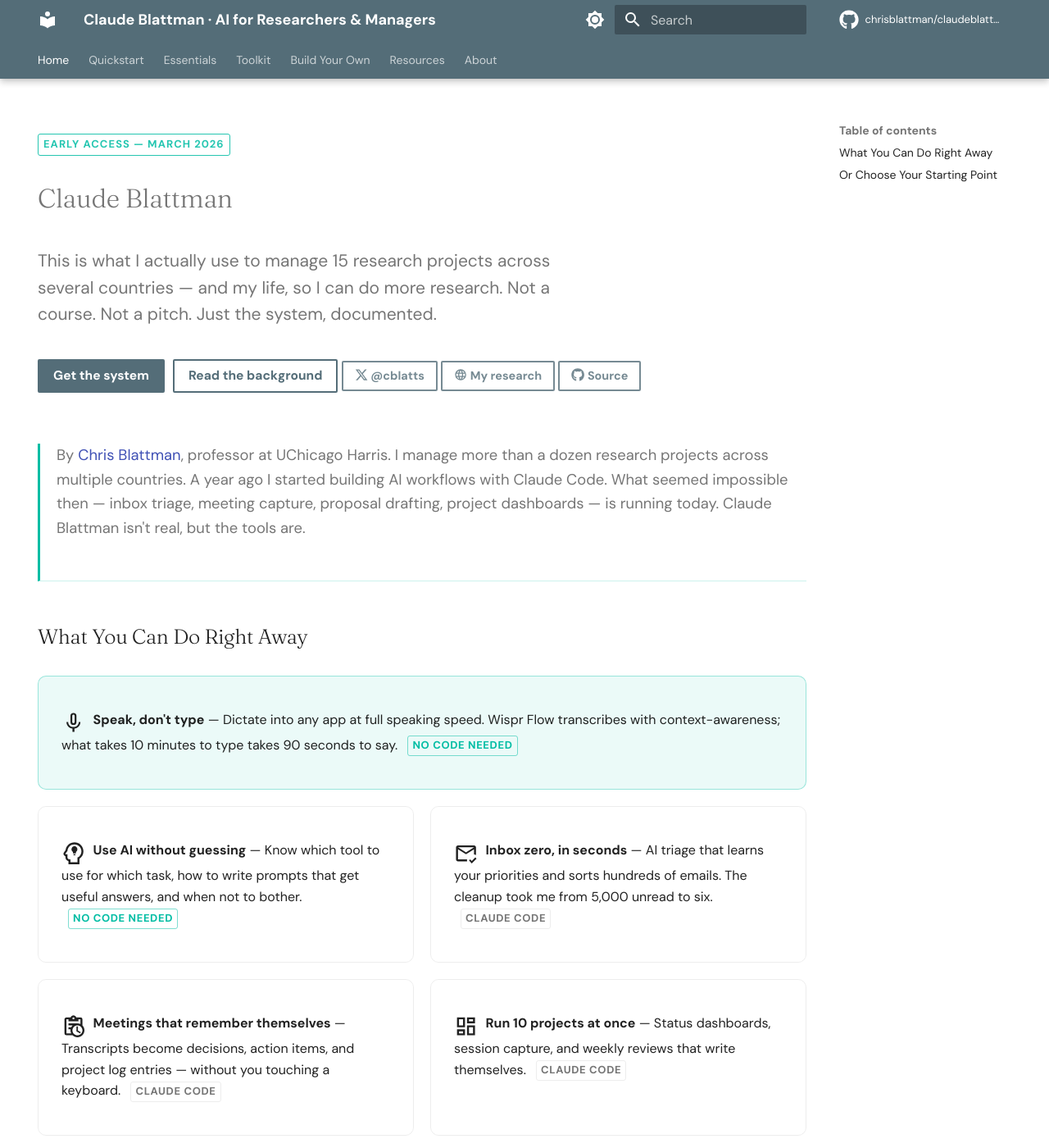
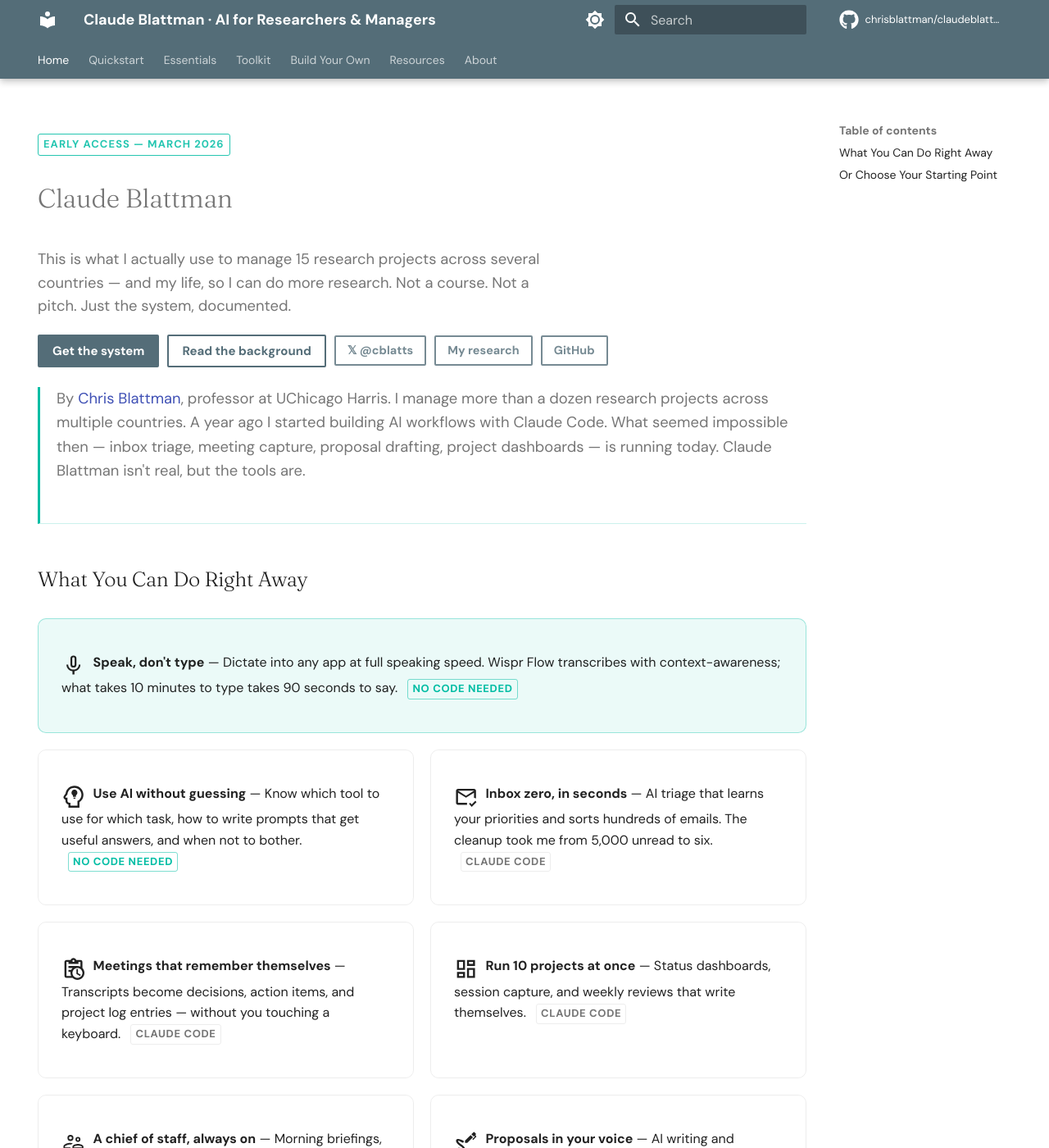
Before and after one commit to XiongfeiLi6/claudeblattman, an MkDocs documentation site: the page built from docs/index.md, in a window 1280 px wide and 1400 px high. Shown: the whole window at 82% size. Built offline with MkDocs 1.6.1 and Material for MkDocs 9.7.7, drawn with Linux system fonts in a browser that asks for light colours; comment, search, counter and statistics services are not loaded.

Commit message:
Fix hero pitch size and button layout on live site
CSS specificity fix: use .md-typeset .hero-pitch with !important to
override Material theme defaults. Merge CTA and social buttons into
single flex row using raw HTML instead of markdown icon syntax.

Co-Authored-By: Claude Opus 4.6 <noreply@anthropic.com>

```diff
--- a/docs/index.md
+++ b/docs/index.md
@@ -9,15 +9,12 @@ hide:
 
 <p class="hero-pitch">This is what I actually use to manage 15 research projects across several countries — and my life, so I can do more research. Not a course. Not a pitch. Just the system, documented.</p>
 
-<div class="hero-cta">
+<div class="hero-buttons">
 <a href="toolkit/" class="md-button md-button--primary">Get the system</a>
 <a href="about/#how-i-got-here" class="md-button">Read the background</a>
-</div>
-
-<div class="social-links" markdown>
-[:fontawesome-brands-x-twitter: @cblatts](https://twitter.com/cblatts){ .md-button .social-btn }
-[:material-web: My research](https://chrisblattman.com){ .md-button .social-btn }
-[:fontawesome-brands-github: Source](https://github.com/chrisblattman/claudeblattman){ .md-button .social-btn }
+<a href="https://twitter.com/cblatts" class="md-button social-btn">𝕏 @cblatts</a>
+<a href="https://chrisblattman.com" class="md-button social-btn">My research</a>
+<a href="https://github.com/chrisblattman/claudeblattman" class="md-button social-btn">GitHub</a>
 </div>
 
 <div class="credibility-strip" markdown>
--- a/docs/stylesheets/extra.css
+++ b/docs/stylesheets/extra.css
@@ -25,28 +25,28 @@ h1, h2 {
   letter-spacing: -0.03em;
 }
 
-/* Hero pitch line — readable, not oversized */
-.hero-pitch {
-  font-size: 1.05rem;
+/* Hero pitch line — readable, not oversized (high specificity to override md-typeset) */
+.md-typeset .hero-pitch {
+  font-size: 0.92rem !important;
   font-weight: 400;
   color: var(--md-default-fg-color--light);
   line-height: 1.55;
-  margin: 0.5rem 0 1.2rem;
+  margin: 0.4rem 0 1rem;
   max-width: 640px;
 }
 
-/* Hero CTA buttons — compact, inline with social */
-.hero-cta {
-  display: inline-flex;
+/* Hero buttons row: CTAs + social all on one line */
+.hero-buttons {
+  display: flex;
   gap: 0.5rem;
-  margin: 0 0 1rem;
+  margin: 0 0 1.2rem;
   flex-wrap: wrap;
   align-items: center;
 }
 
-.hero-cta .md-button {
-  font-size: 0.78rem;
-  padding: 0.3rem 0.85rem;
+.hero-buttons .md-button {
+  font-size: 0.75rem;
+  padding: 0.3rem 0.8rem;
 }
 
 /* Early access badge (also used for START HERE on cards) */
```
